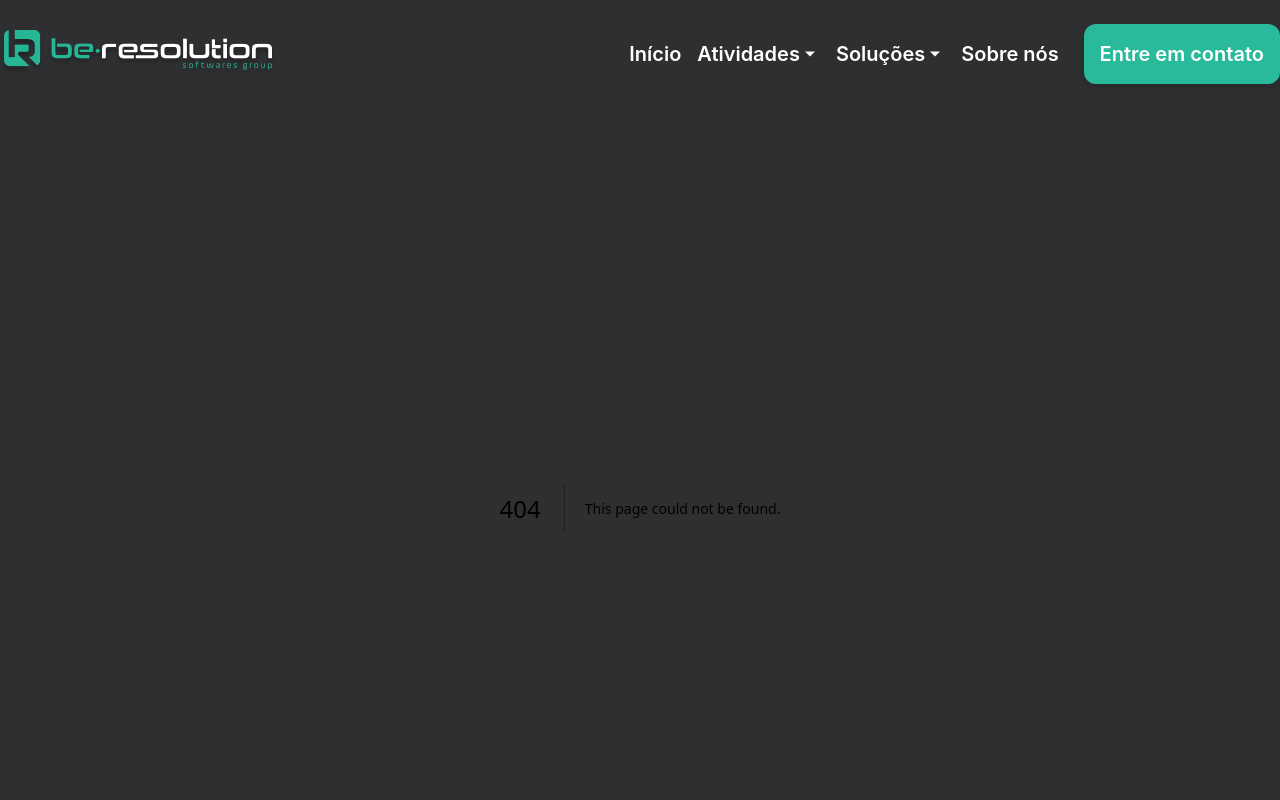
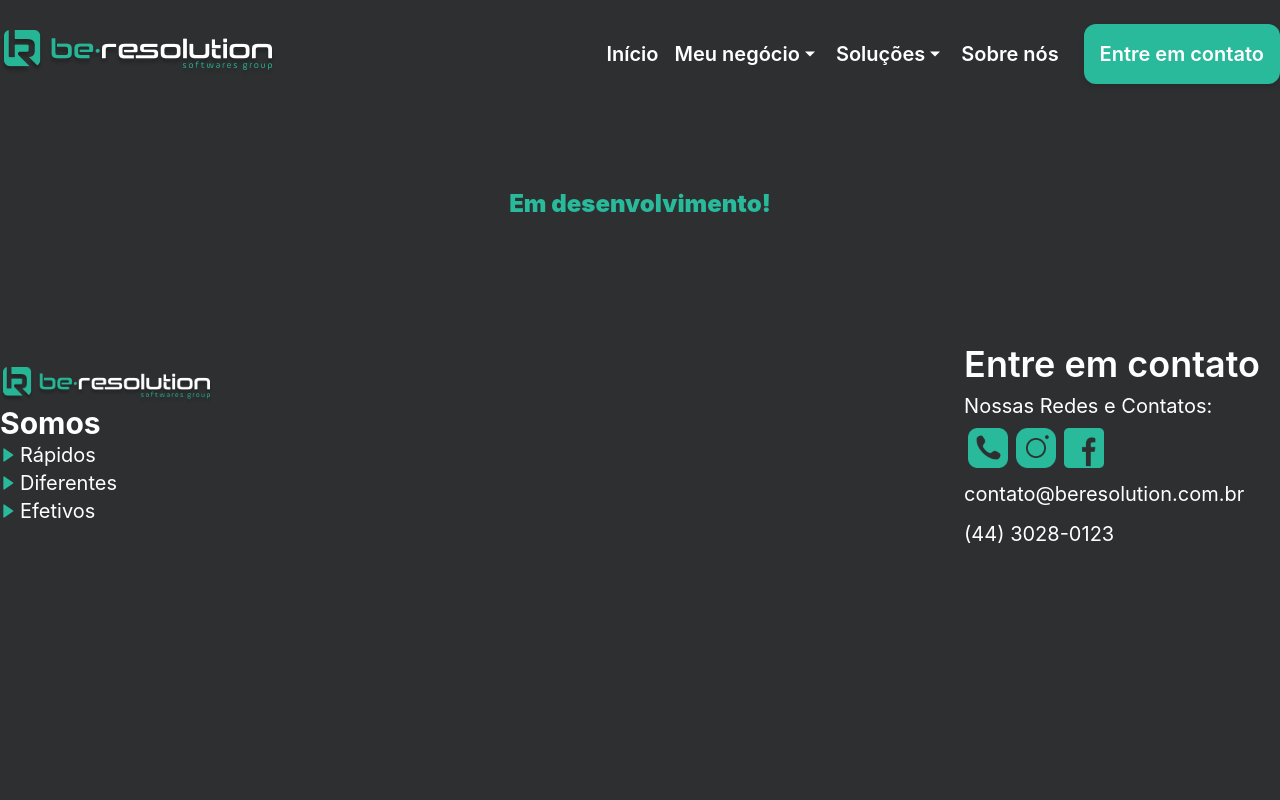
Before and after one commit to Lucas-Beijato/site-beresolution, a Next.js app: page /meu-negocio/distribuicao in a window 1280 px wide. Before the commit this address had no page. Shown: the top 800 px of the page. Built offline with nearby package versions, Linux system fonts and the light colour scheme.

Commit message:
Atualização de link de menu
Atividades > Meu negócio

```diff
--- a/src/app/components/header/index.tsx
+++ b/src/app/components/header/index.tsx
@@ -80,13 +80,13 @@ export default function Header() {
                 <Link className='hover:text-BeGreenColor px-2' href={baseURL + '/#inicio'}>Início</Link>
 
                 <div onMouseOver={() => setDropdowAtividades('open')} onMouseLeave={() => setDropdowAtividades('close')} className='hover:text-BeGreenColor cursor-pointer flex flex-col transition transform duration-150 px-2 items-center'>
-                  <Link href={'/atividades'}>
-                    <h3 className='flex flex-row items-center'>Atividades<IoMdArrowDropdown /></h3>
+                  <Link href={'/meu-negocio'}>
+                    <h3 className='flex flex-row items-center'>Meu negócio<IoMdArrowDropdown /></h3>
                   </Link>
                   <div id='atividadesDropDown' className='w-52 flex-col font-normal text-white absolute mt-6 p-3 text-lg hidden bg-BeColorBG rounded-xl'>
-                    <Link className='hover:bg-BeGreenColor hover:text-white p-2 rounded-xl hover:scale-105 hoverGlowUp' href={'/atividades/distribuicao'}>Distribuidoras</Link>
-                    <Link className='hover:bg-BeGreenColor hover:text-white p-2 rounded-xl hover:scale-105 hoverGlowUp' href={'/atividades/industria'}>Indústria</Link>
-                    <Link className='hover:bg-BeGreenColor hover:text-white p-2 rounded-xl hover:scale-105 hoverGlowUp' href={'/atividades/servicos'}>Serviços</Link>
+                    <Link className='hover:bg-BeGreenColor hover:text-white p-2 rounded-xl hover:scale-105 hoverGlowUp' href={'/meu-negocio/distribuicao'}>Distribuidoras</Link>
+                    <Link className='hover:bg-BeGreenColor hover:text-white p-2 rounded-xl hover:scale-105 hoverGlowUp' href={'/meu-negocio/industria'}>Indústria</Link>
+                    <Link className='hover:bg-BeGreenColor hover:text-white p-2 rounded-xl hover:scale-105 hoverGlowUp' href={'/meu-negocio/servicos'}>Serviços</Link>
                   </div>
                 </div>
 
@@ -121,7 +121,7 @@ export default function Header() {
                 <div className='w-11/12 flex flex-col items-end text-white bg-BeColorBG p-4 rounded-xl'>
                   <button onClick={() => setMenuMobileOpenClosed('closed')} className='flex pb-2 justify-end'><AiFillCloseSquare className="w-7 h-7 fill-BeGreenColor"/></button>
                   <Link className='w-full border-b-2 border-BeGreenColor hover:bg-BeGreenColor p-2 my-1' onClick={() => setMenuMobileOpenClosed('closed')} href={baseURL + '/#inicio'}>Início</Link>
-                  <Link className='w-full border-b-2 border-BeGreenColor hover:bg-BeGreenColor p-2 my-1' onClick={() => setMenuMobileOpenClosed('closed')} href={'/atividades'}>Atividades</Link>
+                  <Link className='w-full border-b-2 border-BeGreenColor hover:bg-BeGreenColor p-2 my-1' onClick={() => setMenuMobileOpenClosed('closed')} href={'/atividades'}>Meu negócio</Link>
                   <Link className='w-full border-b-2 border-BeGreenColor hover:bg-BeGreenColor p-2 my-1' onClick={() => setMenuMobileOpenClosed('closed')} href={'/solucoes'}>Soluções</Link>
                   <Link className='w-full border-b-2 border-BeGreenColor hover:bg-BeGreenColor p-2 my-1' onClick={() => setMenuMobileOpenClosed('closed')} href={baseURL + '/#sobreNos'}>Sobre nós</Link>
                   <Link className='w-full border-b-2 border-BeGreenColor hover:bg-BeGreenColor p-2 my-1' onClick={() => setMenuMobileOpenClosed('closed')} href={baseURL + '/#contato'}>Entre em contato</Link>
```
Also changed, not shown: src/app/components/header/components/desktop/index.tsx (deleted, +0 -7 lines), src/app/components/header/components/mobile/index.tsx (deleted), src/app/meu-negocio/distribuicao/page.tsx (renamed from src/app/atividades/distribuicao/page.tsx), src/app/meu-negocio/industria/page.tsx (renamed from src/app/atividades/industria/page.tsx), src/app/meu-negocio/page.tsx (renamed from src/app/atividades/page.tsx), src/app/meu-negocio/servicos/page.tsx (renamed from src/app/atividades/servicos/page.tsx).
